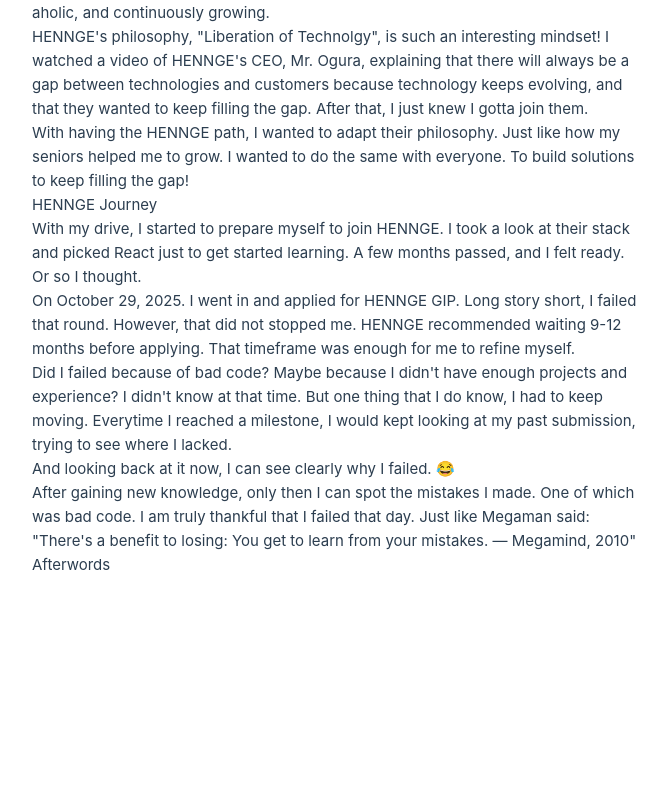
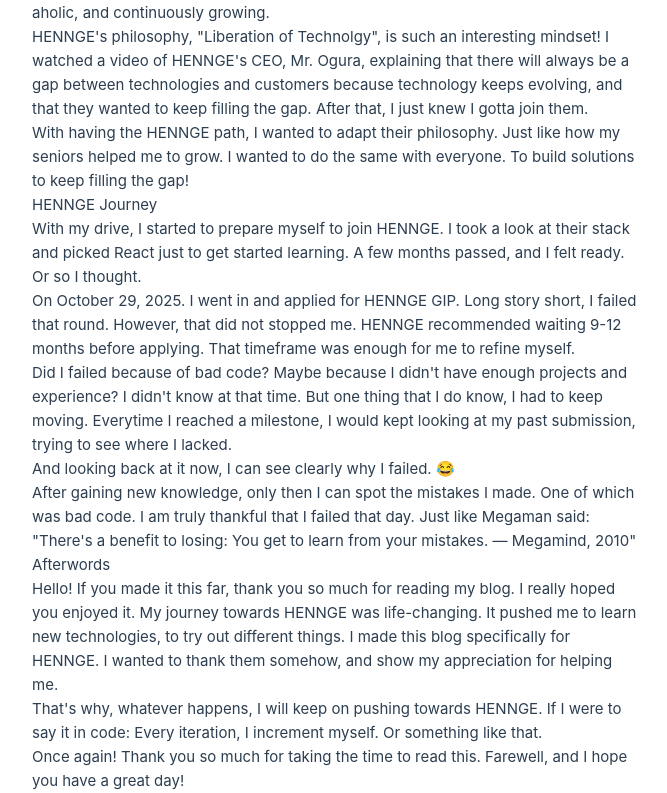
Before and after one commit to cynessa-dev/hello-HENNGE, a Vue app: page / in a window 1280 px wide. Shown: the part 1055-1848 px from the top of the page, without its empty margins (608-1275 px from the left). Before the commit the page ends 1632 px from the top, so only its background shows below. Built offline with nearby package versions, Linux system fonts and the light colour scheme; the HTML template or start-up script is replaced by a standard one.

Commit message:
✨ content: add closing thoughts and appreciation in the afterwords section

```diff
--- a/src/App.vue
+++ b/src/App.vue
@@ -107,6 +107,15 @@
         </section>
         <section id="afterwords">
             <h2>Afterwords</h2>
+            <p>
+                Hello! If you made it this far, thank you so much for reading my blog. I really hoped you enjoyed it. My journey towards HENNGE was life-changing. It pushed me to learn new technologies, to try out different things. I made this blog specifically for HENNGE. I wanted to thank them somehow, and show my appreciation for helping me.
+            </p>
+            <p>
+                That's why, whatever happens, I will keep on pushing towards HENNGE. If I were to say it in code: Every iteration, I increment myself. Or something like that.
+            </p>
+            <p>
+                Once again! Thank you so much for taking the time to read this. Farewell, and I hope you have a great day!
+            </p>
         </section>
     </main>
 </template>
```
